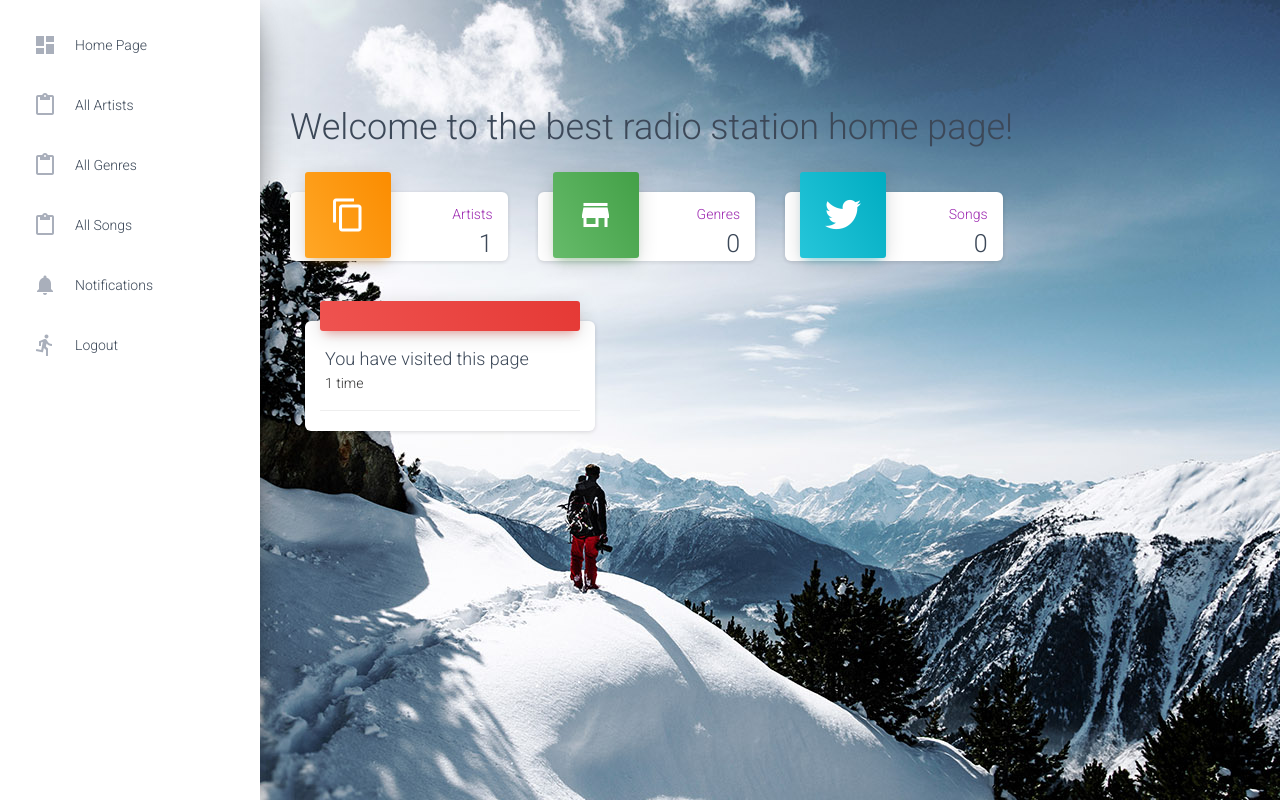
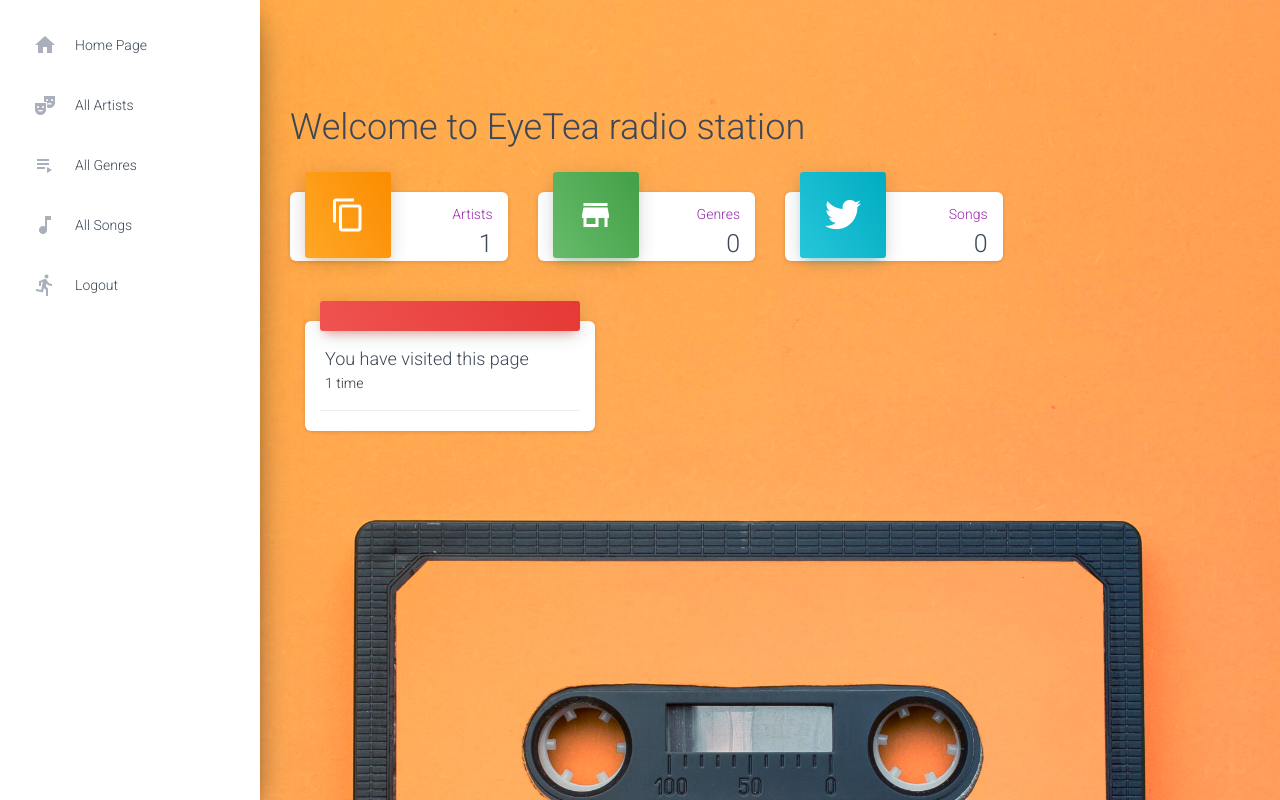
Before and after one commit to KirillMelanich/radio_station, a Django app: page / in a window 1280 px wide. Run offline with Django 4.2, Linux system fonts and the light colour scheme; the visitor is signed in with stand-in values (Sample User, id 1); data comes from the database, SQL or seed files in the repository; data that the repository does not hold is empty; some libraries are stand-ins or nearby versions.

Commit message:
Add new icons to dashboard

```diff
--- a/templates/base.html
+++ b/templates/base.html
@@ -68,7 +68,7 @@
 
 </head>
 
-<body class="" style="background-image: url('static/assets/img/cover.jpg');">
+<body class="" style="background-image: url('static/assets/img/casette.png');">
   <div class="wrapper ">
 
     {% include 'includes/sidebar.html' %}
--- a/templates/catalog/index.html
+++ b/templates/catalog/index.html
@@ -25,7 +25,7 @@
 
 {% block content %}
     <div>
-      <h2>Welcome to the best radio station home page!</h2>
+      <h2>Welcome to EyeTea radio station</h2>
     </div>
     <div class="row">
       <div class="col-lg-3 col-md-6 col-sm-6">
--- a/templates/includes/sidebar.html
+++ b/templates/includes/sidebar.html
@@ -13,58 +13,43 @@
 {#  <li class="list-group-item"><a href="{% url 'catalog:song-list' %}">Songs</a></li>#}
 {#  <li class="list-group-item"><a href="{% url 'catalog:genre-list' %}">Genres</a></li>#}
 {#</ul>#}
+
     <div class="sidebar" data-color="purple" data-background-color="white" data-image="/static/assets/img/sidebar-1.jpg">
-      <div class="sidebar-wrapper">
+      <div class="sidebar-wrapper" >
         <ul class="nav">
-        {% if request.user.is_authenticated %}
+        {% if user.is_authenticated %}
 
           <li class="nav-item {% if 'index' in segment %} active {% endif %}">
             <a class="nav-link" href="/">
-              <i class="material-icons">dashboard</i>
+              <i class="material-icons">home</i>
               <p>Home Page</p>
             </a>
           </li>
 
           <li class="nav-item {% if 'ui-tables' in segment %} active {% endif %}">
-            <a class="nav-link" href="/ui-tables.html">
-              <i class="material-icons">content_paste</i>
+            <a class="nav-link" href="{% url 'catalog:artist-list' %}">
+              <i class="material-icons">theater_comedy</i>
               <p>All artists</p>
             </a>
           </li>
           <li class="nav-item {% if 'ui-tables' in segment %} active {% endif %}">
-            <a class="nav-link" href="/ui-tables.html">
-              <i class="material-icons">content_paste</i>
+            <a class="nav-link" href="{% url 'catalog:genre-list' %}">
+              <i class="material-icons">playlist_play</i>
               <p>All Genres</p>
             </a>
           </li>
           <li class="nav-item {% if 'ui-tables' in segment %} active {% endif %}">
-            <a class="nav-link" href="/ui-tables.html">
-              <i class="material-icons">content_paste</i>
+            <a class="nav-link" href="{% url 'catalog:song-list' %}">
+              <i class="material-icons">music_note</i>
               <p>All songs</p>
             </a>
-          </li>
-          <li class="nav-item {% if 'ui-notifications' in segment %} active {% endif %}">
-            <a class="nav-link" href="/ui-notifications.html">
-              <i class="material-icons">notifications</i>
-              <p>Notifications</p>
-            </a>
-          </li>
           <li class="nav-item ">
             <a class="nav-link" href="{% url 'logout' %}" >
               <i class="material-icons">directions_run</i>
               <p>Logout</p>
             </a>
           </li>
-        {% else %}
 
-          <li class="nav-item active">
-            <a class="nav-link"
-               target="_blank" rel="noopener noreferrer"
-               href="https://appseed.us/admin-dashboards/django-dashboard-material-pro">
-              <i class="material-icons">unarchive</i>
-              <p>PRO Version</p>
-            </a>
-          </li>
 
         {% endif %}
         </ul>
```
Also changed, not shown: static/assets/img/Monterey 31-11-2019.jpg (added), static/assets/img/bricks.png (added), static/assets/img/casette.png (added), static/assets/img/eyetea_logo.PNG (added), static/assets/img/wepik.png (added), static/assets/img/yellowblue.png (added), 2 other files.
